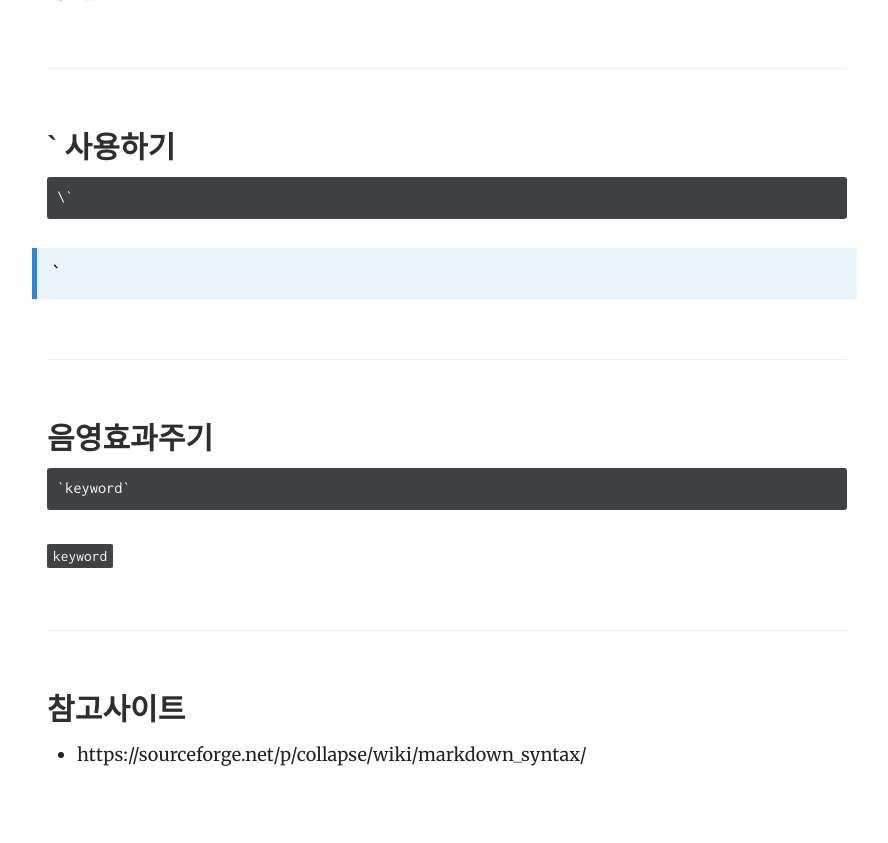
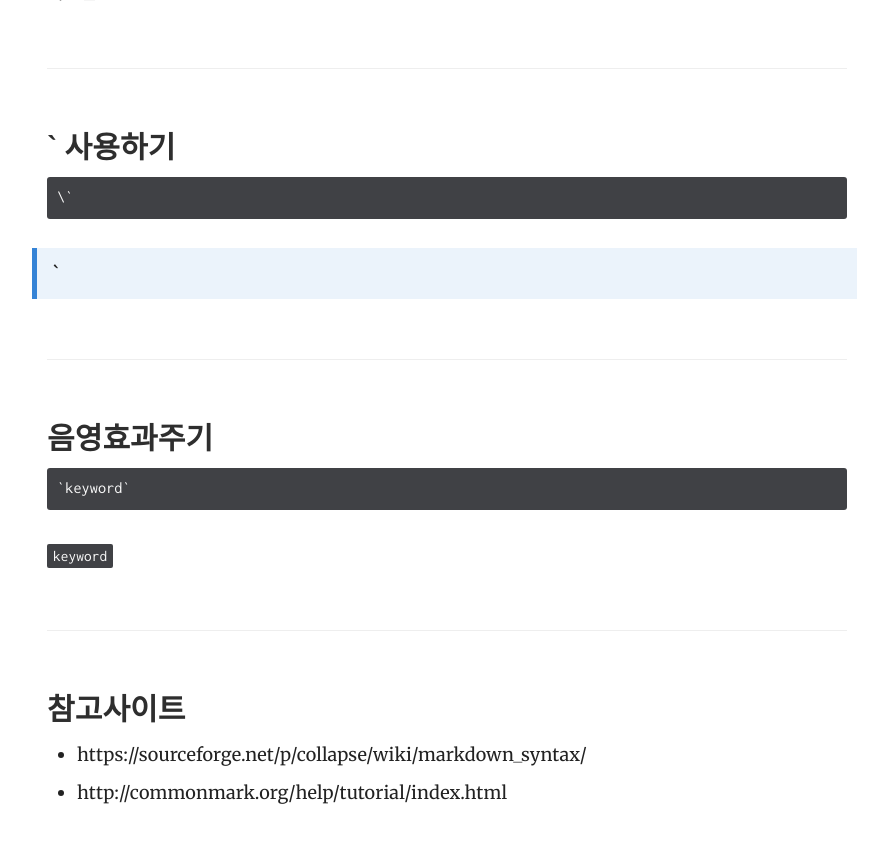
Before and after one commit to j2yes/j2yes.github.io, a Jekyll site: the page built from index.md, in a window 1280 px wide and 900 px high, scrolled down 4426 px. Shown: the top 843 px of the window, without its empty margins (343-1231 px from the left). Built offline with Jekyll 4.4.1, drawn with Linux system fonts in a browser that asks for light colours; comment, search, counter and statistics services are not loaded; some of the changed lines change nothing that is shown.

Commit message:
Updated 'index.md' via CloudCannon

```diff
--- a/index.md
+++ b/index.md
@@ -141,3 +141,4 @@ ___
 
 ### 참고사이트
 * https://sourceforge.net/p/collapse/wiki/markdown_syntax/
+* http://commonmark.org/help/tutorial/index.html
```
